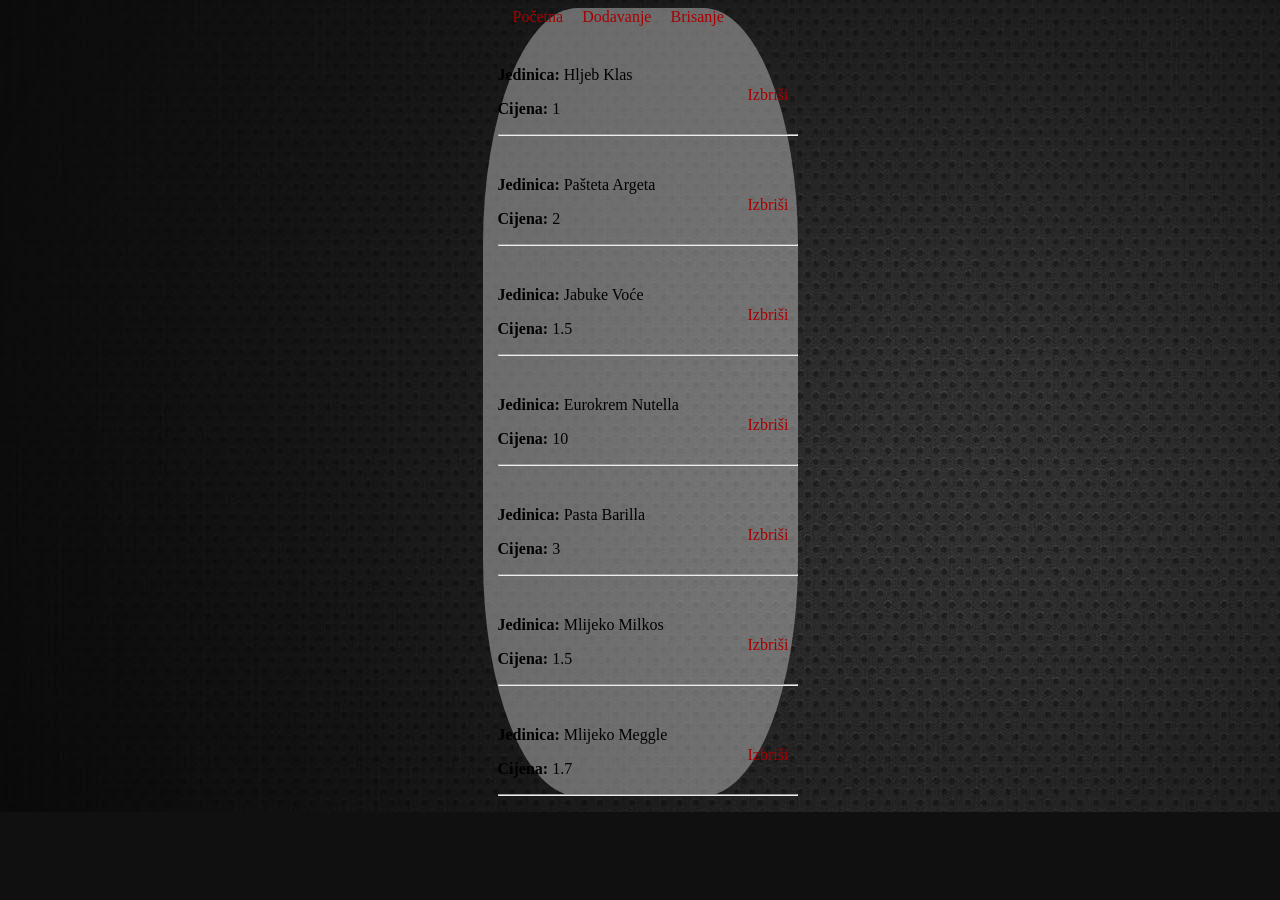
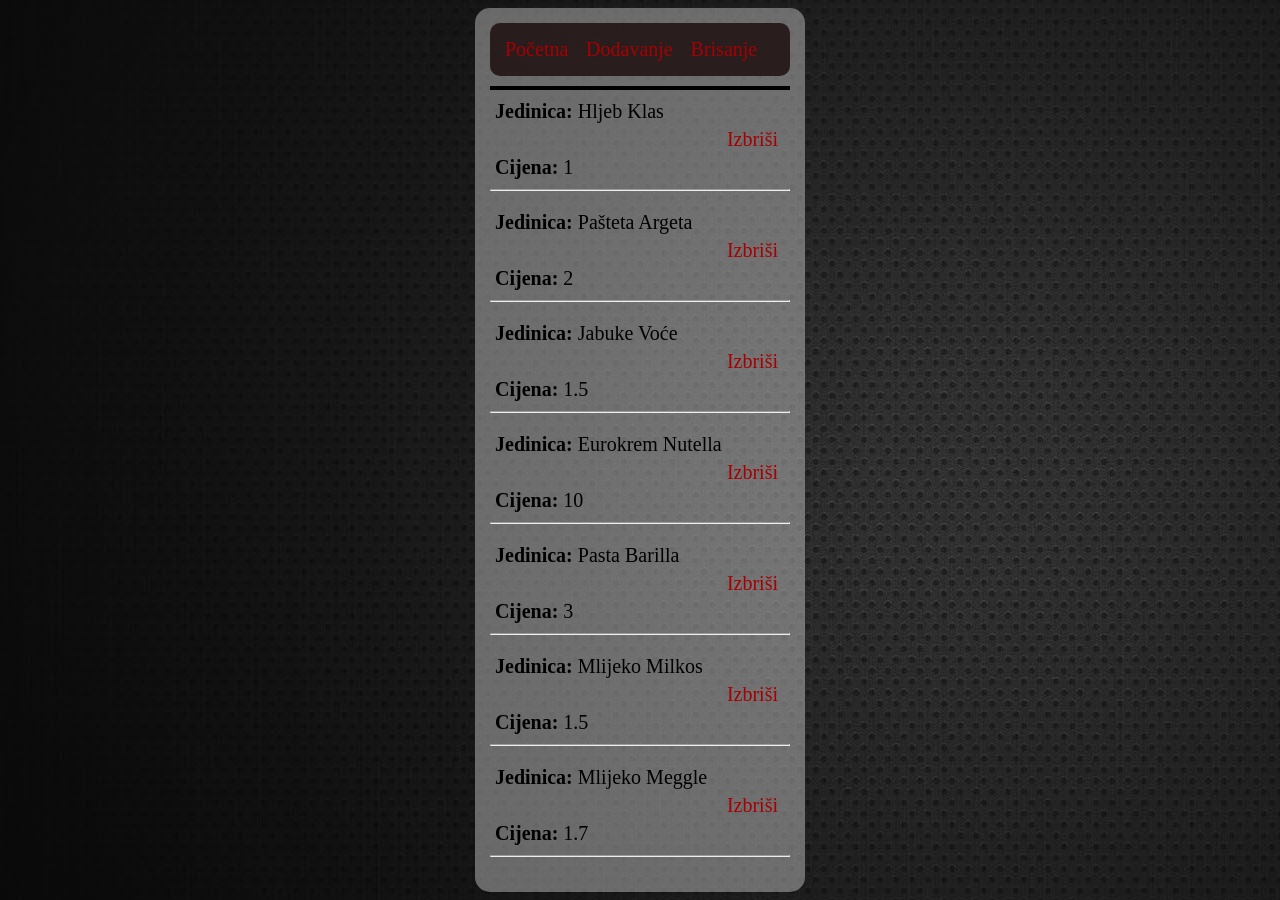
Before and after one commit to EDafk/groceriesStore, a PHP site: page /remove.php in a window 1280 px wide. Before the commit the page ends 812 px from the top, so only its background shows below. Run offline with PHP 8.4, Linux system fonts and the light colour scheme; data comes from the database, SQL or seed files in the repository.

Commit message:
Style fixing.

```diff
--- a/css/style.css
+++ b/css/style.css
@@ -1,51 +1,88 @@
-body{
-    background-image: url(/img/background.jpg);
+body {
+    background-image: url(../img/background.jpg);
+    font-size: 20px;
 }
 
-#link{
-    position: absolute;
-    margin-left: 250px;
-    margin-top: 20;
+#link {
+    display: flex;
+    justify-content: right;
+    padding-right: 12px;
 }
-a:link, a:visited{
-	color: rgba(166,0,2,1.00);
-    text-decoration: none;}
-a:hover{
-	color: black;}
-a:active{color: white;}
 
-#wrap{
+a:link,
+a:visited {
+    color: rgba(166, 0, 2, 1.00);
+    text-decoration: none;
+}
+
+a:hover {
+    color: black;
+}
+
+a:active {
+    color: white;
+}
+
+#wrap {
     margin: auto;
     background-color: rgb(189, 189, 189, 0.5);
     width: 300px;
-padding-left: 15px;
-border-radius: 30%;
+    padding: 15px;
+    border-radius: 15px;
+
+
 }
 
-.meni{
-    padding-left: 15px;
-    padding-bottom: 150px;
-    margin-bottom: 150px;
+#meni {
+    display: flex;
+    flex-direction: row;
+    justify-content: center;
+    background-color: rgba(24, 9, 9, 0.8);
+    padding: 15px;
+    border-radius: 10px;
+    align-items: center;
 }
 
-#result{
-margin-top: 40px;
+.meni {
+    flex-grow: 2;
+
+
+
+}
+
+.meni:hover {
+    font-size: 24px;
+    transition: 0.5s;
+    color: azure;
+}
+
+.result {
+    margin-top: 5px;
     margin-bottom: 0px;
     border-color: black;
 }
-#pretraga{
+
+#pretraga {
     float: right;
     padding-right: 10px;
     padding-bottom: 30px;
     border: yellow;
 }
 
-#search{
-    margin-top: 40px;
+#search {
+    padding: 20px;
 }
 
-table{
-    border:blue;
+table {
+    border: red;
     border-radius: 80px;
     border-width: 3px;
 }
+
+.underline {
+    border: 2px solid black;
+}
+
+.item {
+    margin: 5px;
+}
--- a/remove.php
+++ b/remove.php
@@ -15,6 +15,7 @@
   <a href="insert.php" class="meni">Dodavanje<a>
   <a href="remove.php" class="meni">Brisanje<a>
 </div>
+<hr class="underline">
 
 		<?php
 
@@ -28,10 +29,10 @@
 				?>
 
 
-<div id="result">
-			<a href="inc/removeEntry.php?id=<?php echo $row['id'] ?>" id="link"> Izbriši </a>
-				<p><b>Jedinica: </b> <?php echo $row['Jedinica'] . " " . $row['Vrsta']; ?></p>
-				<p><b>Cijena: </b> <?php echo $row['Cijena']; ?> <br><hr></p>
+<div class="result">
+				<p class="item"><b>Jedinica: </b> <?php echo $row['Jedinica'] . " " . $row['Vrsta']; ?></p>
+				<a href="inc/removeEntry.php?id=<?php echo $row['id'] ?>" id="link"> Izbriši </a>
+				<p class="item"><b>Cijena: </b> <?php echo $row['Cijena']; ?> <br><hr></p>
 			</div>
 
 				<?php
```
Lines whose indentation alone changed are shown as unchanged.
